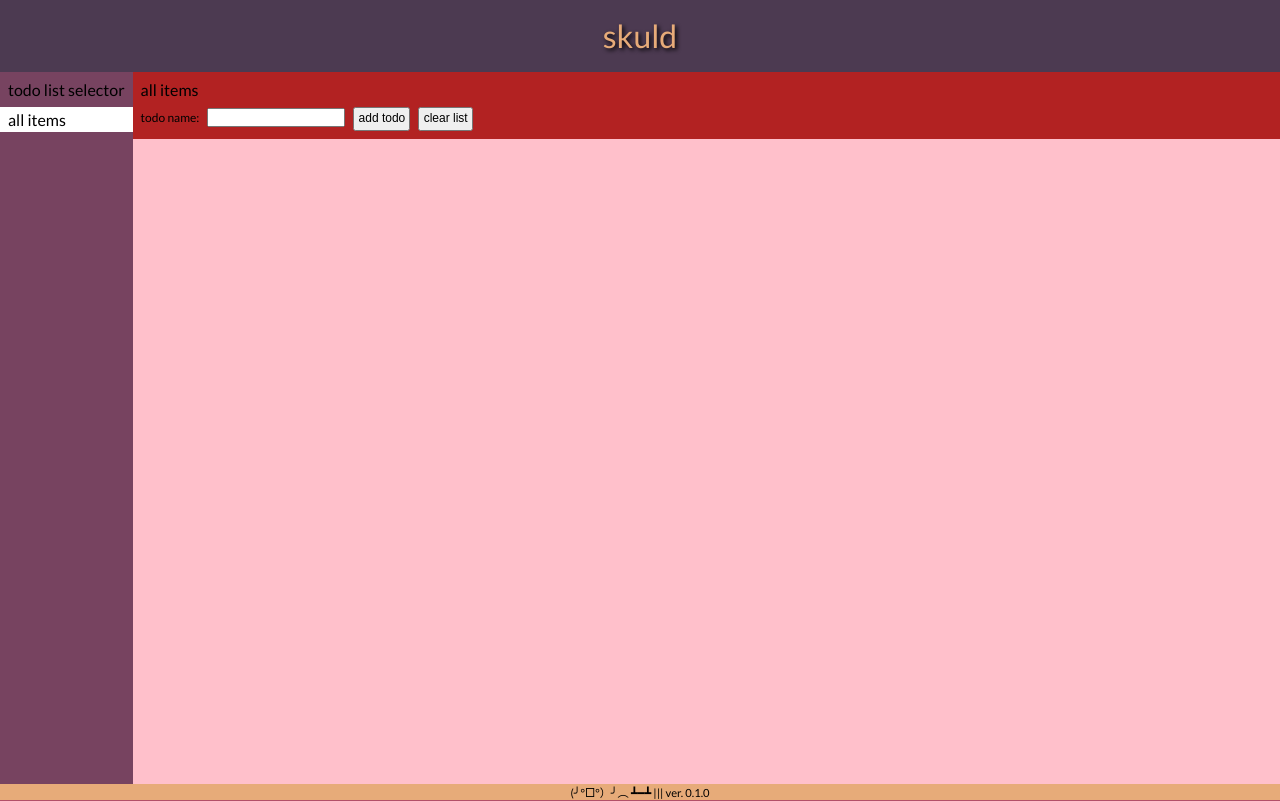
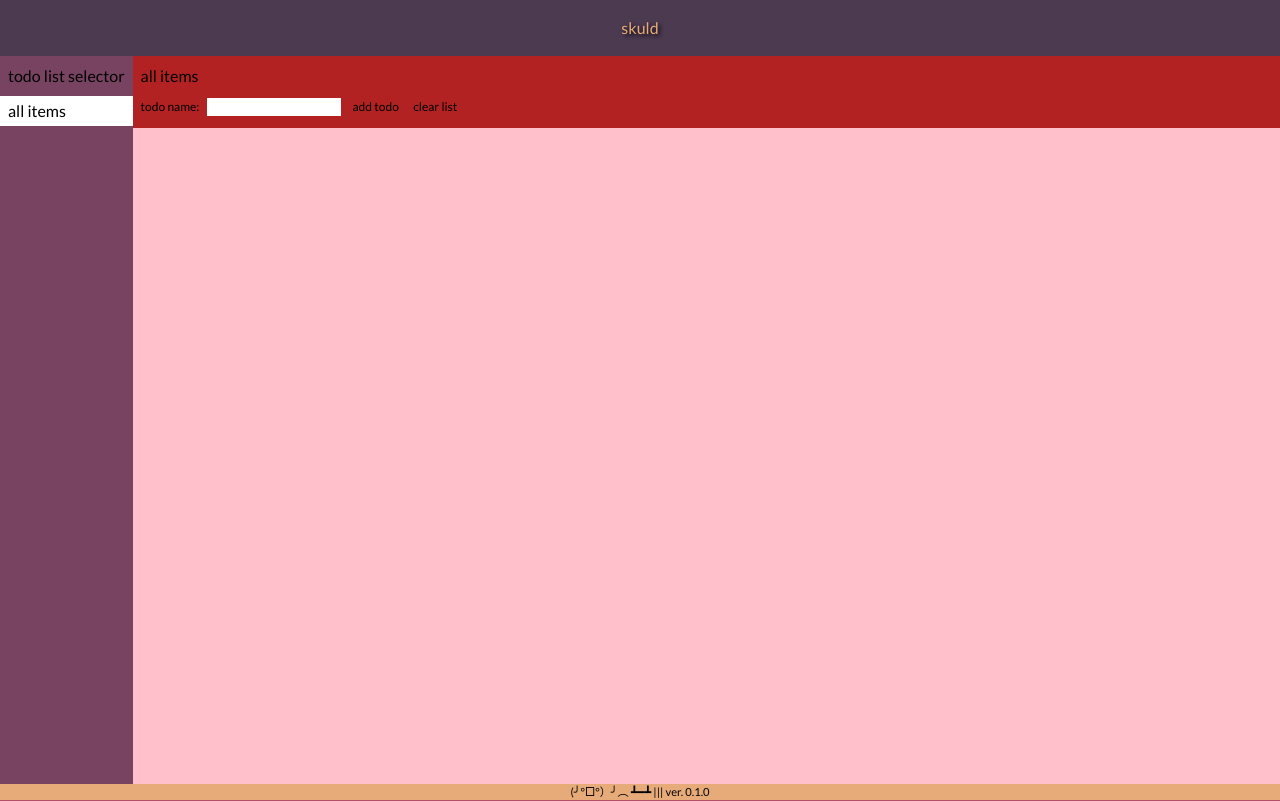
Before and after one commit to figurae/skuld, a React (Vite) app: page /all in a window 1280 px wide. Built offline with nearby package versions, Linux system fonts and the light colour scheme.

Commit message:
Add Tailwind CSS

```diff
--- a/package.json
+++ b/package.json
@@ -18,7 +18,10 @@
 		"@types/react": "^18.0.27",
 		"@types/react-dom": "^18.0.10",
 		"@vitejs/plugin-react-swc": "^3.0.0",
+		"autoprefixer": "^10.4.13",
+		"postcss": "^8.4.21",
 		"sass": "^1.58.3",
+		"tailwindcss": "^3.2.7",
 		"typescript": "^4.9.3",
 		"vite": "^4.1.0",
 		"vite-tsconfig-paths": "^4.0.5"
--- /dev/null
+++ b/postcss.config.cjs
@@ -0,0 +1,6 @@
+module.exports = {
+  plugins: {
+    tailwindcss: {},
+    autoprefixer: {},
+  },
+}
--- a/src/index.css
+++ b/src/index.css
@@ -1,3 +1,7 @@
+@tailwind base;
+@tailwind components;
+@tailwind utilities;
+
 /* global constants */
 :root {
 	--border-radius: 0.2rem;
@@ -76,7 +80,3 @@
 	flex-wrap: nowrap;
 	flex-direction: column;
 }
-
-.text-center {
-	text-align: center;
-}
--- /dev/null
+++ b/tailwind.config.cjs
@@ -0,0 +1,8 @@
+/** @type {import('tailwindcss').Config} */
+module.exports = {
+	content: ['./index.html', './src/**/*.{ts,tsx}'],
+	theme: {
+		extend: {},
+	},
+	plugins: [],
+};
```
Also changed, not shown: 1 other file (tests, documents, lock files or other folders).
